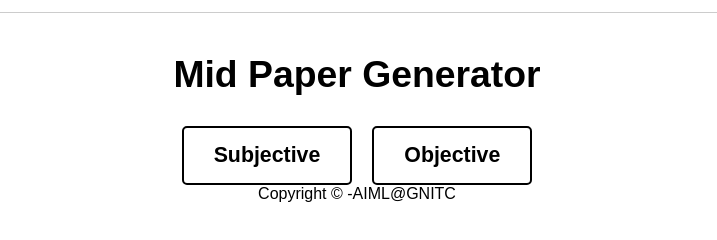
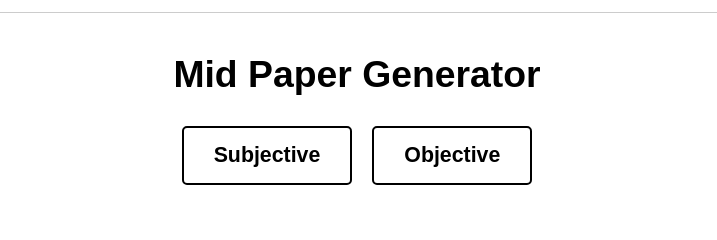
Before and after one commit to gnitcmidexams/QP_GENERATOR, a plain HTML site: page index.html in a window 1280 px wide. Shown: the part 68-308 px from the top of the page, without its empty margins (283-1000 px from the left). Drawn offline with Linux system fonts and the light colour scheme.

Commit message:
Update index.html

```diff
--- a/index.html
+++ b/index.html
@@ -92,7 +92,6 @@
                 pointer-events: none; /* Avoids interaction interference */
                 z-index: 100; /* Ensures visibility above other elements */
             }
-
         }
     </style>
 </head>
@@ -109,7 +108,6 @@
             <a href="https://desqpgen.netlify.app/" target="_blank">Subjective</a>
             <a href="https://objqpg.netlify.app/" target="_blank">Objective</a>
         </div>
-        <div class="watermark">Copyright © -AIML@GNITC</div>
     </main>
 </body>
 </html>
```
